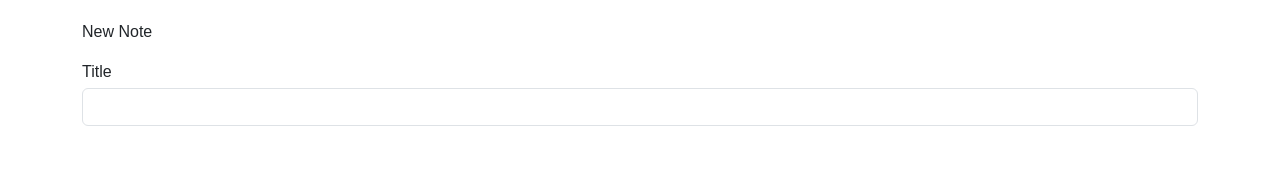
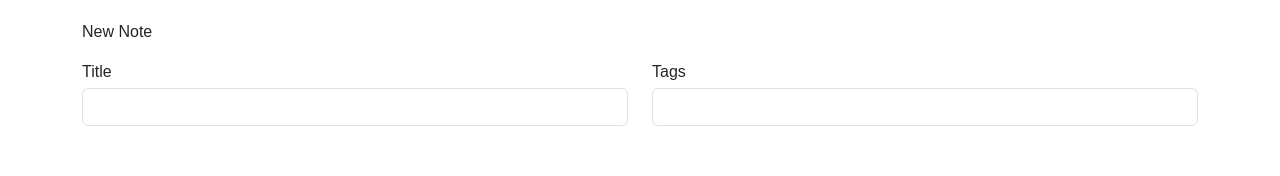
Before and after one commit to elisetvy/notadez, a React (Vite) app: page /new in a window 1280 px wide. Shown: the top 176 px of the page. Built offline with nearby package versions, Linux system fonts and the light colour scheme.

Commit message:
Install react-select library

```diff
--- a/package.json
+++ b/package.json
@@ -14,7 +14,8 @@
     "react": "^18.2.0",
     "react-bootstrap": "^2.10.2",
     "react-dom": "^18.2.0",
-    "react-router-dom": "^6.22.3"
+    "react-router-dom": "^6.22.3",
+    "react-select": "^5.8.0"
   },
   "devDependencies": {
     "@types/react": "^18.2.15",
--- a/src/components/NoteForm/NoteForm.tsx
+++ b/src/components/NoteForm/NoteForm.tsx
@@ -12,6 +12,12 @@
                 <Form.Control required />
               </Form.Group>
             </Col>
+            <Col>
+              <Form.Group controlId="tags">
+                <Form.Label>Tags</Form.Label>
+                <Form.Control required />
+              </Form.Group>
+            </Col>
           </Row>
         </Stack>
       </Form>
```
Also changed, not shown: 1 other file (tests, documents, lock files or other folders).
